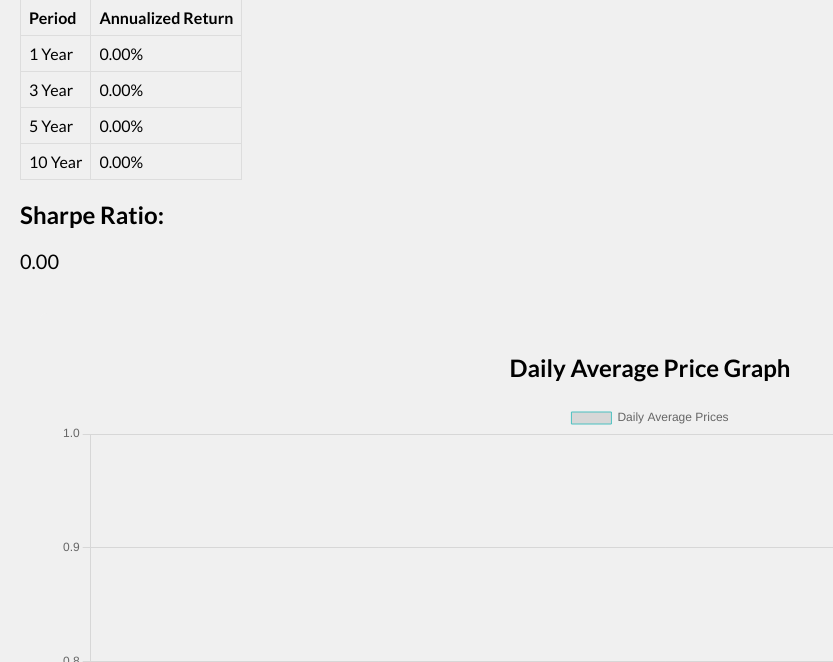
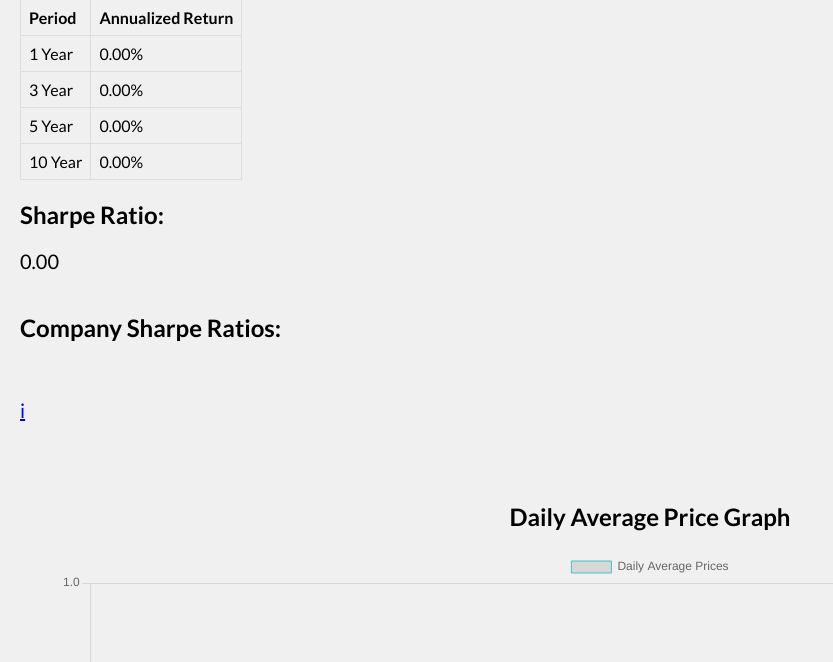
Before and after one commit to D0lphin2x/sloth, a Flask app: template templates/results.html in a window 1280 px wide. Shown: the part 312-974 px from the top of the page, without its empty margins (0-833 px from the left). Run offline with Flask 3, Linux system fonts and the light colour scheme; the template is opened without the code that fills it, so the values that code supplies are empty.

Commit message:
Finished

```diff
--- a/main.py
+++ b/main.py
@@ -42,6 +42,9 @@ def search():
     # Calculate portfolio-level Sharpe ratio and annual returns
     sharpe_ratio, annual_returns = calculate_performance(filtered_data)
 
+    # Calculate Sharpe ratios for individual companies
+    company_sharpe_ratios = filtered_data.groupby('Ticker').apply(lambda x: calculate_performance(x)[0])
+
     # Ensure 'Date' column is in datetime format and strip time component
     filtered_data['Date'] = pd.to_datetime(filtered_data['Date']).dt.date
 
@@ -69,7 +72,8 @@ def search():
                          selected_sectors=selected_sectors,
                          sharpe_ratio=sharpe_ratio,
                          annual_returns=annual_returns,
-                         daily_prices=daily_prices.to_dict())
+                         daily_prices=daily_prices.to_dict(),
+                         company_sharpe_ratios=company_sharpe_ratios.to_dict())
 
 if __name__ == '__main__':
     app.run(debug=True, port=5001)
--- a/static/styles.css
+++ b/static/styles.css
@@ -118,3 +118,14 @@ body {
 .about-block:hover {
     background-color: #45a049;
 }
+
+.scrollable-list {
+    max-height: 200px;
+    overflow-y: scroll;
+}
+
+.info-link {
+    color: blue;
+    text-decoration: underline;
+    cursor: pointer;
+}
--- a/templates/results.html
+++ b/templates/results.html
@@ -1,4 +1,3 @@
-<!-- filepath: /c:/Duke/haccckduke/sloth/templates/results.html -->
 <!DOCTYPE html>
 <html>
 <head>
@@ -47,6 +46,17 @@
 
             <h2>Sharpe Ratio:</h2>
             <p>{{ "%.2f"|format(sharpe_ratio) }}</p>
+
+            <h2>Company Sharpe Ratios:</h2>
+            <div class="scrollable-list">
+                <ul>
+                    {% for company, ratio in company_sharpe_ratios.items() %}
+                    <li>{{ company }}: {{ "%.2f"|format(ratio) }}</li>
+                    {% endfor %}
+                </ul>
+            </div>
+
+            <p class="info-link" onclick="showInfo()">i</p>
         </div>
         <div class="graph-section">
             <h2>Daily Average Price Graph</h2>
@@ -81,6 +91,10 @@
                 }
             });
         };
+
+        function showInfo() {
+            alert("Information about Sharpe ratios and how they are calculated.");
+        }
     </script>
 </body>
 </html>
```
Also changed, not shown: templates/home.html (+1 -10 lines).
